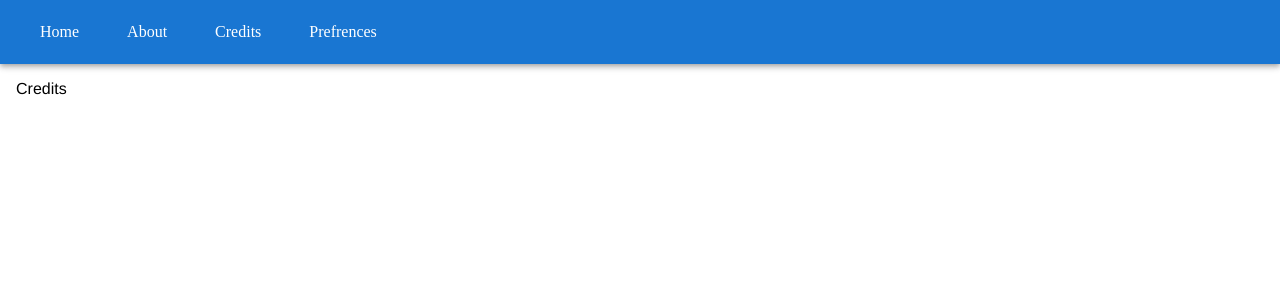
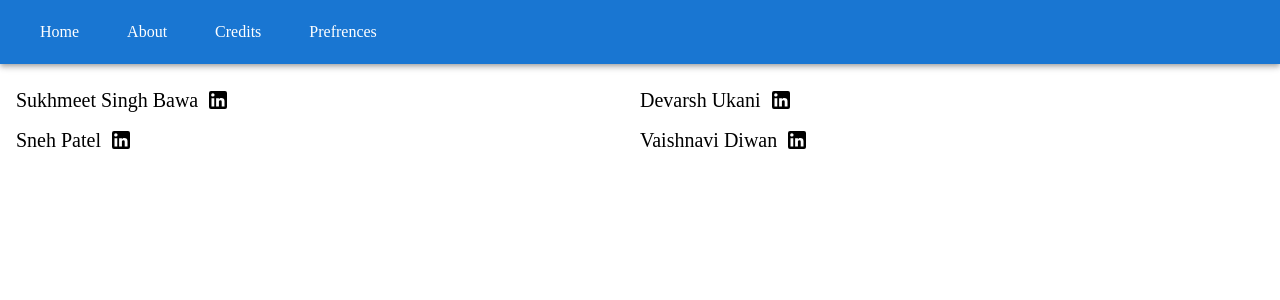
Before and after one commit to sukhmeetbawa/Awesome-AHP, a React (Vite) app in the folder frontend/: page /credits in a window 1280 px wide. Shown: the top 300 px of the page. Built offline with nearby package versions, Linux system fonts and the light colour scheme; a web font is replaced by a local one.

Commit message:
Add credits page

```diff
--- a/frontend/src/pages/Credits.tsx
+++ b/frontend/src/pages/Credits.tsx
@@ -1,5 +1,51 @@
+import LinkedInIcon from "@mui/icons-material/LinkedIn";
+import { Grid, Link, Typography } from "@mui/material";
+
+const teamMembers = [
+    {
+        name: "Sukhmeet Singh Bawa",
+        link: "https://www.linkedin.com/in/sukhmeet-bawa/",
+    },
+    {
+        name: "Devarsh Ukani",
+        link: "https://www.linkedin.com/in/devarshukani/",
+    },
+    { name: "Sneh Patel", link: "https://www.linkedin.com/in/ssnehppatel/" },
+    {
+        name: "Vaishnavi Diwan",
+        link: "https://www.linkedin.com/in/vaishnavi-diwan-231850267/",
+    },
+];
+
 const Credits = () => {
-    return <div>Credits</div>;
+    return (
+        <Grid container>
+            {teamMembers.map((member, index) => (
+                <Grid key={index} container item xs={12} sm={6}>
+                    <Grid item xs>
+                        <Typography variant="h6">
+                            <Link
+                                href={member.link}
+                                target="_blank"
+                                rel="noopener noreferrer"
+                                color="inherit"
+                                underline="none"
+                                display="flex"
+                                alignItems="center"
+                            >
+                                {member.name}
+                                <LinkedInIcon
+                                    sx={{
+                                        margin: 1,
+                                    }}
+                                />
+                            </Link>
+                        </Typography>
+                    </Grid>
+                </Grid>
+            ))}
+        </Grid>
+    );
 };
 
 export default Credits;
```
